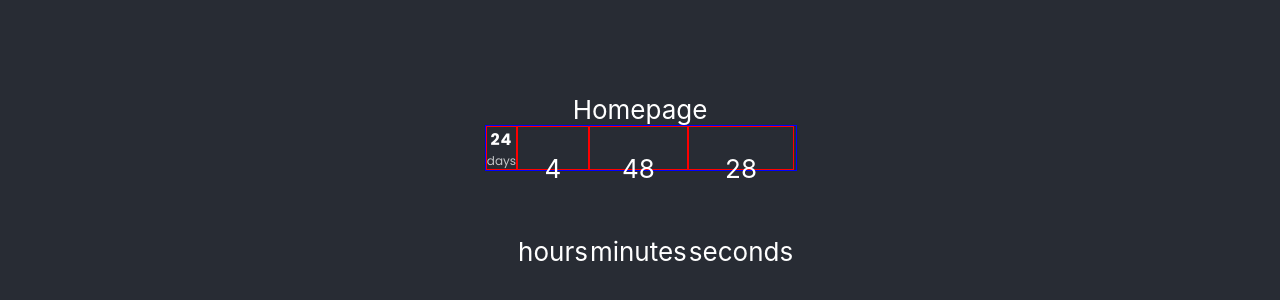
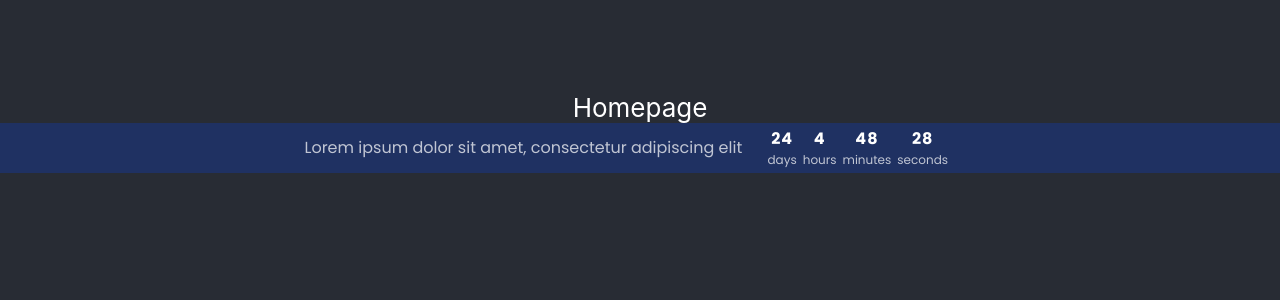
Before and after one commit to Wesley-Ryan/companyFE, a React (Create React App) app: page / in a window 1280 px wide. Shown: the part 268-568 px from the top of the page. Built offline with nearby package versions, Linux system fonts and the light colour scheme.

Commit message:
banner styles

```diff
--- a/src/components/CountDownBanner.tsx
+++ b/src/components/CountDownBanner.tsx
@@ -1,8 +1,9 @@
 /** @jsxImportSource @emotion/react */
 import { css } from "@emotion/react";
 
+import { useState } from "react";
 import { calculateTimeLeft } from "../hooks/useTimer";
-import { Column } from "../styles/Styles";
+import { Row, Column, CountNumber, CountText } from "../styles/Styles";
 
 export const CountDownBanner = () => {
   const deadline = calculateTimeLeft();
@@ -11,51 +12,60 @@ export const CountDownBanner = () => {
     <div
       css={css`
         width: 100%;
-        height: 44px;
-        border: 1px solid blue;
+        height: 50px;
+        background-color: #1f3162;
         display: flex;
+        justify-content: center;
+        align-items: center;
       `}
     >
-      <Column>
+      <Row
+        css={css`
+          height: 44px;
+          width: 671px;
+          justify-content: space-between;
+        `}
+      >
         <p
           css={css`
-            color: #ffffff;
+            align-self: center;
+            height: 31px;
+            color: rgba(255, 255, 255, 0.72);
             font-family: Poppins;
             font-size: 16px;
-            font-weight: bold;
-            letter-spacing: 1px;
-            text-align: center;
-            margin: 0;
+            letter-spacing: 0;
+            line-height: 31px;
           `}
         >
-          {deadline?.days}
+          Lorem ipsum dolor sit amet, consectetur adipiscing elit
         </p>
-        <p
+
+        <Row
           css={css`
-            color: rgba(255, 255, 255, 0.72);
-            font-family: Poppins;
-            font-size: 12px;
-            letter-spacing: 0;
-            text-align: center;
-            margin: 0;
+            width: 211px;
+            height: 44px;
+            align-items: center;
           `}
         >
-          days
-        </p>
-      </Column>
+          <Column>
+            <CountNumber>{deadline?.days}</CountNumber>
+            <CountText>days</CountText>
+          </Column>
 
-      <Column>
-        <p>{deadline?.hours}</p>
-        <p>hours</p>
-      </Column>
-      <Column>
-        <p>{deadline?.minutes}</p>
-        <p>minutes</p>
-      </Column>
-      <Column>
-        <p>{deadline?.seconds}</p>
-        <p>seconds</p>
-      </Column>
+          <Column>
+            <CountNumber>{deadline?.hours}</CountNumber>
+            <CountText>hours</CountText>
+          </Column>
+          <Column>
+            <CountNumber>{deadline?.minutes}</CountNumber>
+            <CountText>minutes</CountText>
+          </Column>
+          <Column>
+            <CountNumber>{deadline?.seconds}</CountNumber>
+            <CountText>seconds</CountText>
+          </Column>
+        </Row>
+      </Row>
     </div>
   );
 };
--- a/src/pages/Homepage.tsx
+++ b/src/pages/Homepage.tsx
@@ -1,9 +1,14 @@
-import * as React from "react";
+/** @jsxImportSource @emotion/react */
+import { css } from "@emotion/react";
 import { CountDownBanner } from "../components/CountDownBanner";
 
 function Homepage() {
   return (
-    <div>
+    <div
+      css={css`
+        width: 100%;
+      `}
+    >
       Homepage
       <CountDownBanner />
     </div>
--- a/src/styles/Styles.tsx
+++ b/src/styles/Styles.tsx
@@ -7,13 +7,24 @@ const Row = styled.div`
 const Column = styled.div`
   display: flex;
   flex-direction: column;
-  border: 1px solid red;
 `;
-const GroupedCol = styled.div`
-  display: flex;
-  flex-direction: column;
-  margin: 0;
-  padding: 0;
+const CountText = styled.p`
+  color: rgba(255, 255, 255, 0.72);
+  font-family: Poppins;
+  font-size: 12px;
+  letter-spacing: 0;
+  text-align: center;
+  margin: 0 3px 0 3px;
 `;
 
-export { Row, Column, GroupedCol };
+const CountNumber = styled.p`
+  color: #ffffff;
+  font-family: Poppins;
+  font-size: 16px;
+  font-weight: bold;
+  letter-spacing: 1px;
+  text-align: center;
+  margin: 0;
+`;
+
+export { Row, Column, CountText, CountNumber };
```
